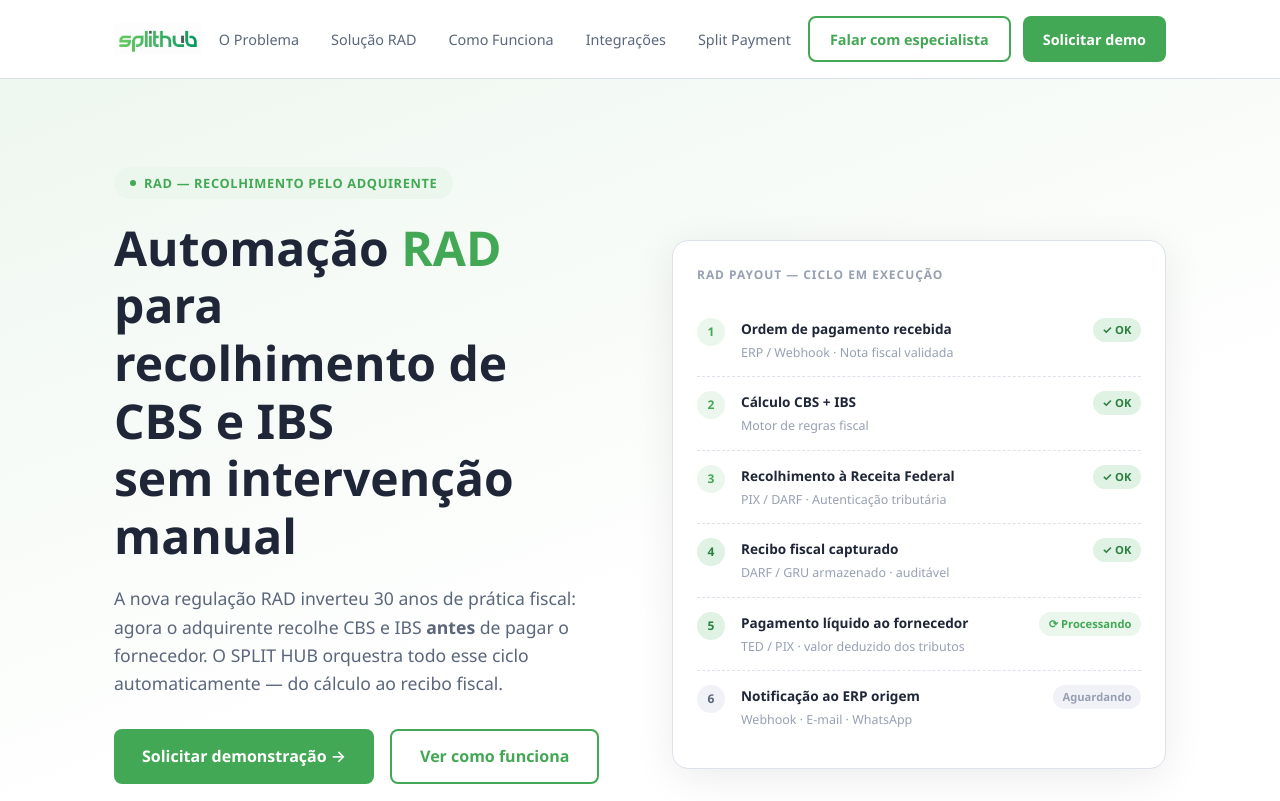
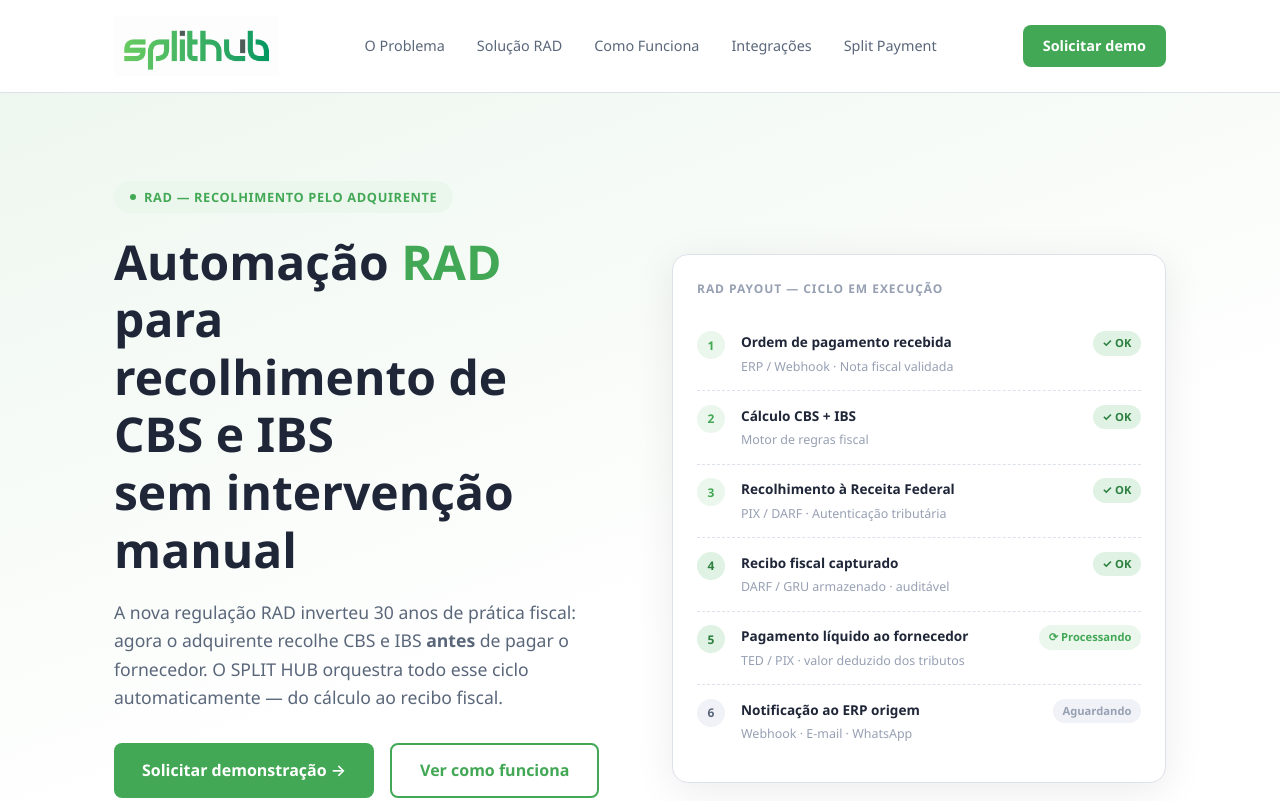
Before and after one commit to split-hubhq/site, a plain HTML site: page index.html in a window 1280 px wide. Shown: the top 801 px of the page. Drawn offline with Linux system fonts and the light colour scheme.

Commit message:
Update navbar logo height and modify footer branding for improved layout

```diff
--- a/index.html
+++ b/index.html
@@ -114,7 +114,7 @@
       align-items: center;
     }
     .nav-logo img {
-      height: 32px;
+      height: 60px;
       width: auto;
     }
     .nav-links {
@@ -647,7 +647,7 @@
       <li><a href="#split">Split Payment</a></li>
     </ul>
     <div class="nav-cta">
-      <a href="#contato" class="btn btn-outline" style="padding:.6rem 1.25rem;font-size:.9rem;">Falar com especialista</a>
+      <!-- <a href="#contato" class="btn btn-outline" style="padding:.6rem 1.25rem;font-size:.9rem;">Falar com especialista</a> -->
       <a href="#contato" class="btn btn-primary" style="padding:.6rem 1.25rem;font-size:.9rem;">Solicitar demo</a>
     </div>
   </div>
@@ -1105,9 +1105,9 @@
   <div class="container">
     <div class="footer-inner">
       <div class="footer-brand">
-        <div class="nav-logo" style="margin-bottom:.75rem;">
+        <!-- <div class="nav-logo" style="margin-bottom:.75rem;">
           <img src="./assets/logo.png" alt="SPLIT HUB" style="height:28px;filter:brightness(0) invert(1);" />
-        </div>
+        </div> -->
         <p>Infraestrutura operacional para a nova era do sistema tributário brasileiro. Automação RAD e conciliação de Split Payment.</p>
         <br/>
         <span class="footer-reg">🇧🇷 Lei Complementar 214/2025 · RAD</span>
```
